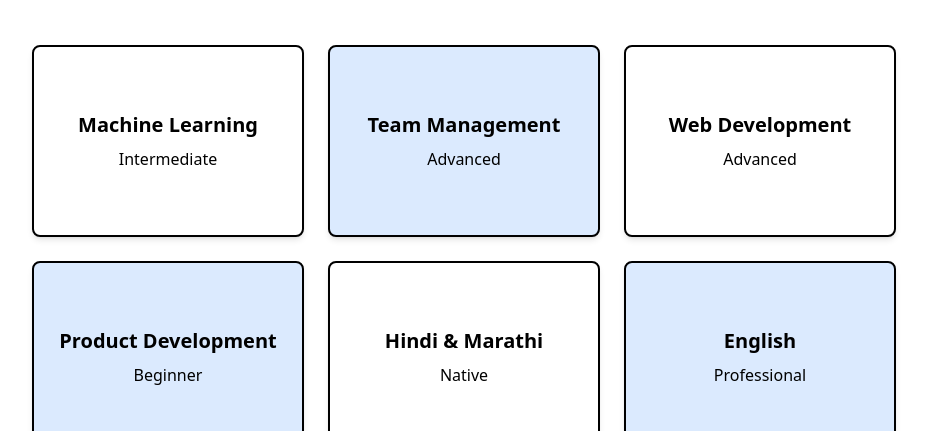
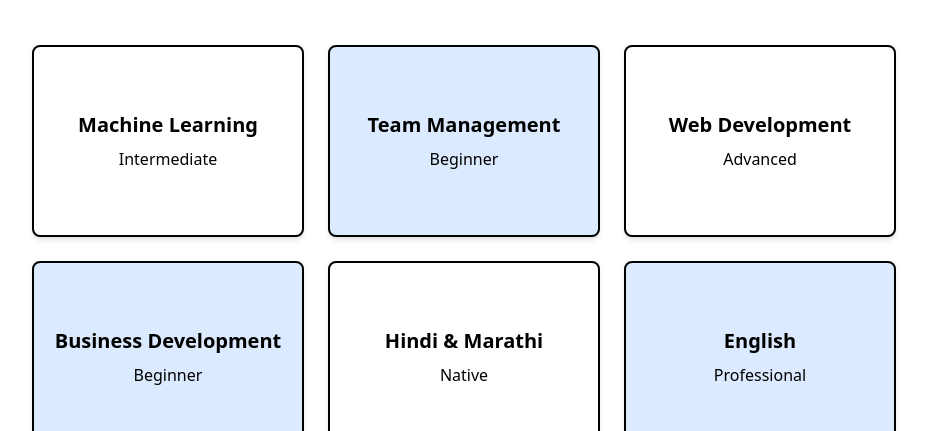
Before and after one commit to ajinkya-inamdar/myapp, a React (Vite) app: page /cv in a window 1280 px wide. Shown: the part 803-1234 px from the top of the page, without its empty margins (176-1103 px from the left). Built offline with nearby package versions, Linux system fonts and the light colour scheme; a web font is replaced by a local one.

Commit message:
about me update

```diff
--- a/src/pages/CV.jsx
+++ b/src/pages/CV.jsx
@@ -14,9 +14,9 @@ import cvFile from '../assets/Ajinkya_Inamdar_CV.pdf';
 
 const skillsData = [
   { title: "Machine Learning", level: "Intermediate", details: "Experienced with Python, TensorFlow, and Scikit-learn." },
-  { title: "Team Management", level: "Advanced", details: "Led multiple tech teams successfully." },
+  { title: "Team Management", level: "Beginner", details: "Building expertise in team leadership and coordination." },
   { title: "Web Development", level: "Advanced", details: "Built websites using React.js, Vite, Tailwind CSS." },
-  { title: "Product Development", level: "Beginner", details: "Learning agile methodology and lean startup principles." },
+  { title: "Business Development", level: "Beginner", details: "Learning to manage clients and deal execution" },
   { title: "Hindi & Marathi", level: "Native", details: "Fluent for communication and collaboration." },
   { title: "English", level: "Professional", details: "Proficient in technical and professional communication." },
 ];
```
